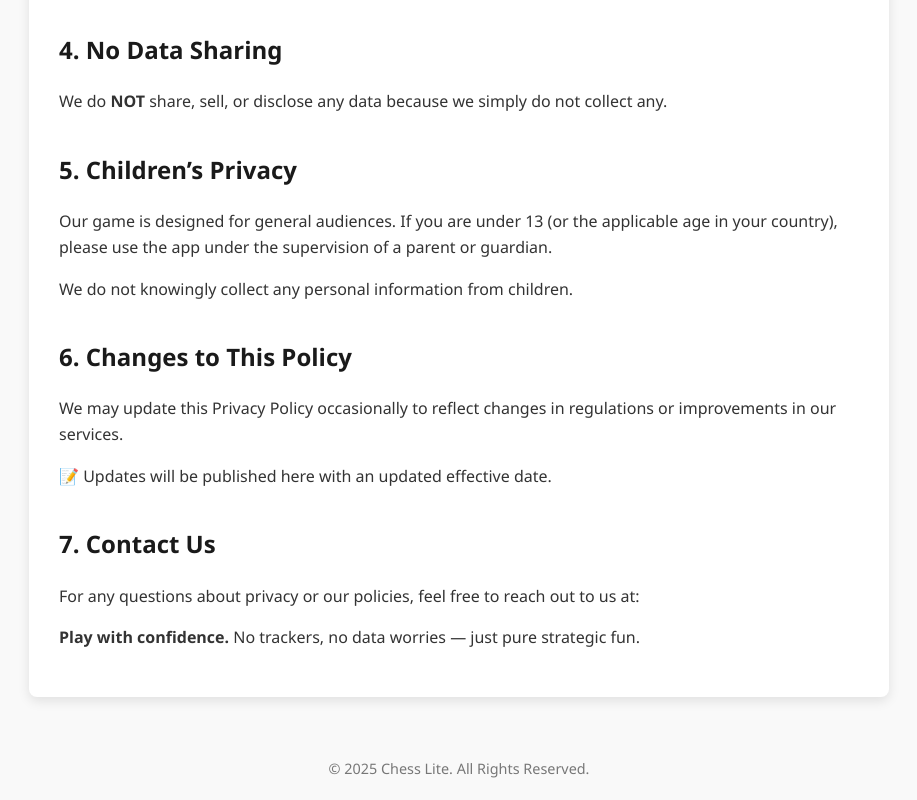
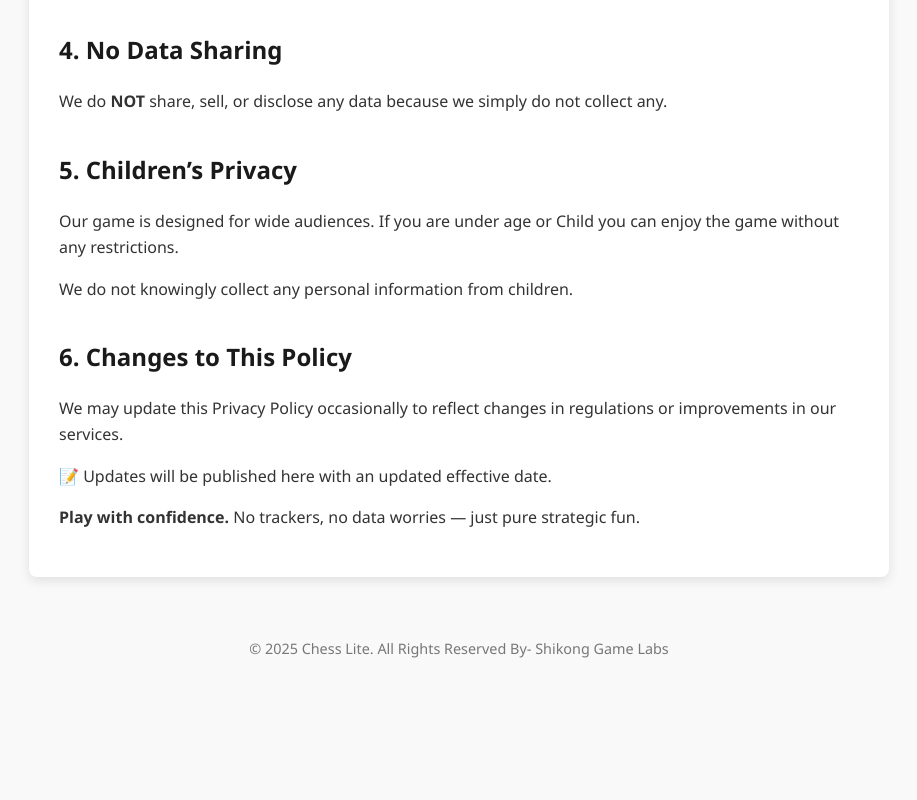
Before and after one commit to devin963/Chess-Lite, a plain HTML site: page Privacy Policy.html in a window 1280 px wide. Shown: the part 980-1780 px from the top of the page, without its empty margins (181-1098 px from the left). After the commit the page ends 1660 px from the top, so only its background shows below. Drawn offline with Linux system fonts and the light colour scheme.

Commit message:
Update Privacy Policy.html

```diff
--- a/Privacy Policy.html
+++ b/Privacy Policy.html
@@ -93,22 +93,20 @@
         <p>We do <strong>NOT</strong> share, sell, or disclose any data because we simply do not collect any.</p>
 
         <h2>5. Children’s Privacy</h2>
-        <p>Our game is designed for general audiences. If you are under 13 (or the applicable age in your country), please use the app under the supervision of a parent or guardian.</p>
+        <p>Our game is designed for wide audiences. If you are under age or Child you can enjoy the game without any restrictions.  </p>
         <p>We do not knowingly collect any personal information from children.</p>
 
         <h2>6. Changes to This Policy</h2>
         <p>We may update this Privacy Policy occasionally to reflect changes in regulations or improvements in our services.</p>
         <p>📝 Updates will be published here with an updated effective date.</p>
 
-        <h2>7. Contact Us</h2>
-        <p>For any questions about privacy or our policies, feel free to reach out to us at:</p>
-        <p></p>
+
 
         <p><strong>Play with confidence.</strong> No trackers, no data worries — just pure strategic fun.</p>
     </main>
 
     <footer>
-        &copy; 2025 Chess Lite. All Rights Reserved.
+        &copy; 2025 Chess Lite. All Rights Reserved By- Shikong Game Labs
     </footer>
 </body>
 
```
